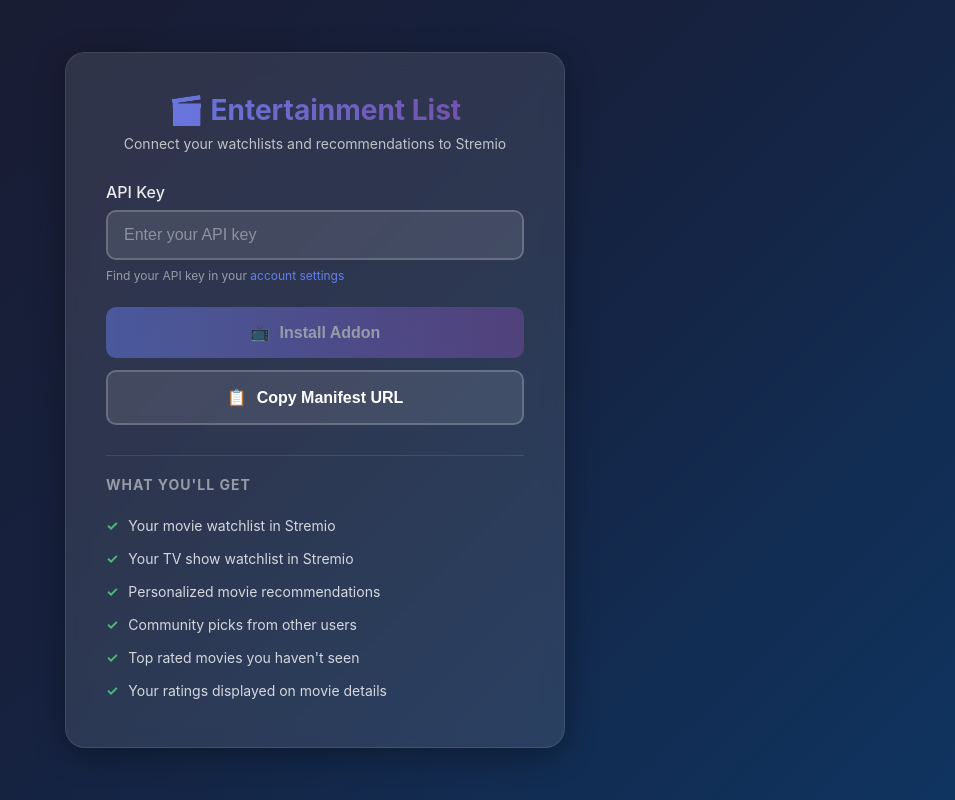
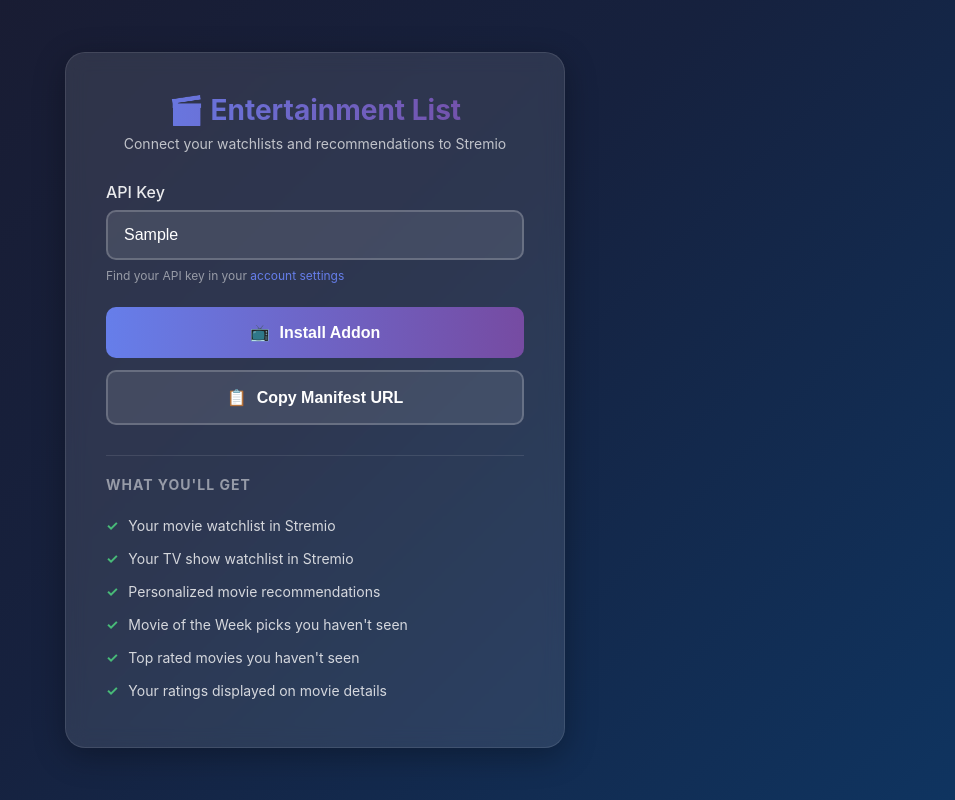
Before and after one commit to MarksSondors/Entertainment-List-2.0, a Django app: template entertainment/stremio/templates/stremio/configure.html in a window 1280 px wide. Shown: the whole page, without its empty margins (325-1280 px from the left). Run offline with Django 3.2, Linux system fonts and the light colour scheme; the template is opened without the code that fills it: most values are stand-ins (such as "Sample title", 1, 10 or a date in 2020); some libraries are stand-ins or nearby versions.

Commit message:
feat: Enhance Stremio configuration to pre-fill API key and add config-based routing

```diff
--- a/entertainment/stremio/templates/stremio/configure.html
+++ b/entertainment/stremio/templates/stremio/configure.html
@@ -204,7 +204,7 @@
 
         <div class="form-group">
             <label for="api_key">API Key</label>
-            <input type="text" id="api_key" placeholder="Enter your API key" autocomplete="off">
+            <input type="text" id="api_key" placeholder="Enter your API key" autocomplete="off" value="{{ api_key }}">
             <p class="help-text">
                 Find your API key in your <a href="/settings/" target="_blank">account settings</a>
             </p>
@@ -226,7 +226,7 @@
                 <li>Your movie watchlist in Stremio</li>
                 <li>Your TV show watchlist in Stremio</li>
                 <li>Personalized movie recommendations</li>
-                <li>Community picks from other users</li>
+                <li>Movie of the Week picks you haven't seen</li>
                 <li>Top rated movies you haven't seen</li>
                 <li>Your ratings displayed on movie details</li>
             </ul>
@@ -296,8 +296,8 @@
             document.getElementById('installBtn').disabled = !this.value.trim();
         });
 
-        // Initial state
-        document.getElementById('installBtn').disabled = true;
+        // Initial state - check if API key is pre-filled
+        document.getElementById('installBtn').disabled = !document.getElementById('api_key').value.trim();
     </script>
 </body>
 </html>
--- a/entertainment/stremio/urls.py
+++ b/entertainment/stremio/urls.py
@@ -6,6 +6,7 @@ app_name = 'stremio'
 urlpatterns = [
     # Configure page (shown when user clicks Configure in Stremio)
     path('', views.configure, name='configure'),
+    path('<str:config>/configure', views.configure, name='configure_with_config'),
 
     # Manifest without config (for initial addon discovery)
     path('manifest.json', views.manifest, name='manifest'),
```
Also changed, not shown: entertainment/stremio/views.py (+11 -1 lines).
